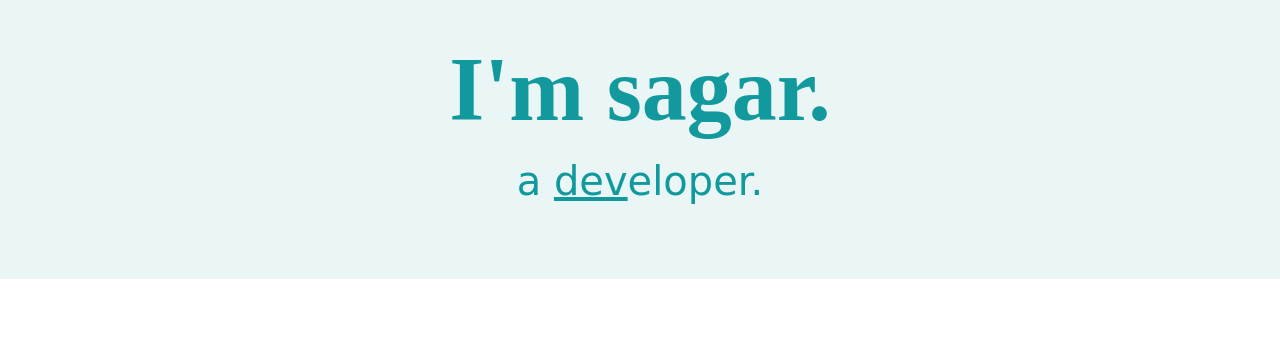
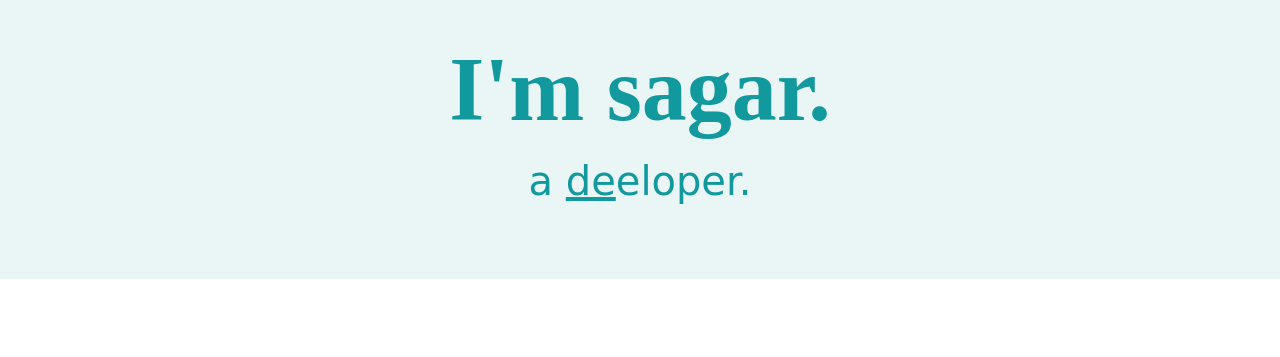
Before and after one commit to sagarkashyap989/let_see, a plain HTML site: page index.html in a window 1280 px wide. Shown: the part 112-469 px from the top of the page. Drawn offline with Linux system fonts and the light colour scheme; files that its build step writes are made by us from their sources; a web font is replaced by a local one.

Commit message:
Update index.html

```diff
--- a/index.html
+++ b/index.html
@@ -20,7 +20,7 @@
 
     <img class="uc" src="images/cloud.png" alt="">
     <h1>I'm sagar.</h1>
-    <p class="a">a <span class="sp">dev</span>eloper.</p>
+    <p class="a">a <span class="sp">de</span>eloper.</p>
     <img class="bc" src="images/cloud.png" alt="">
     <img src="images/mountain.png" alt="">
   </div>
```
